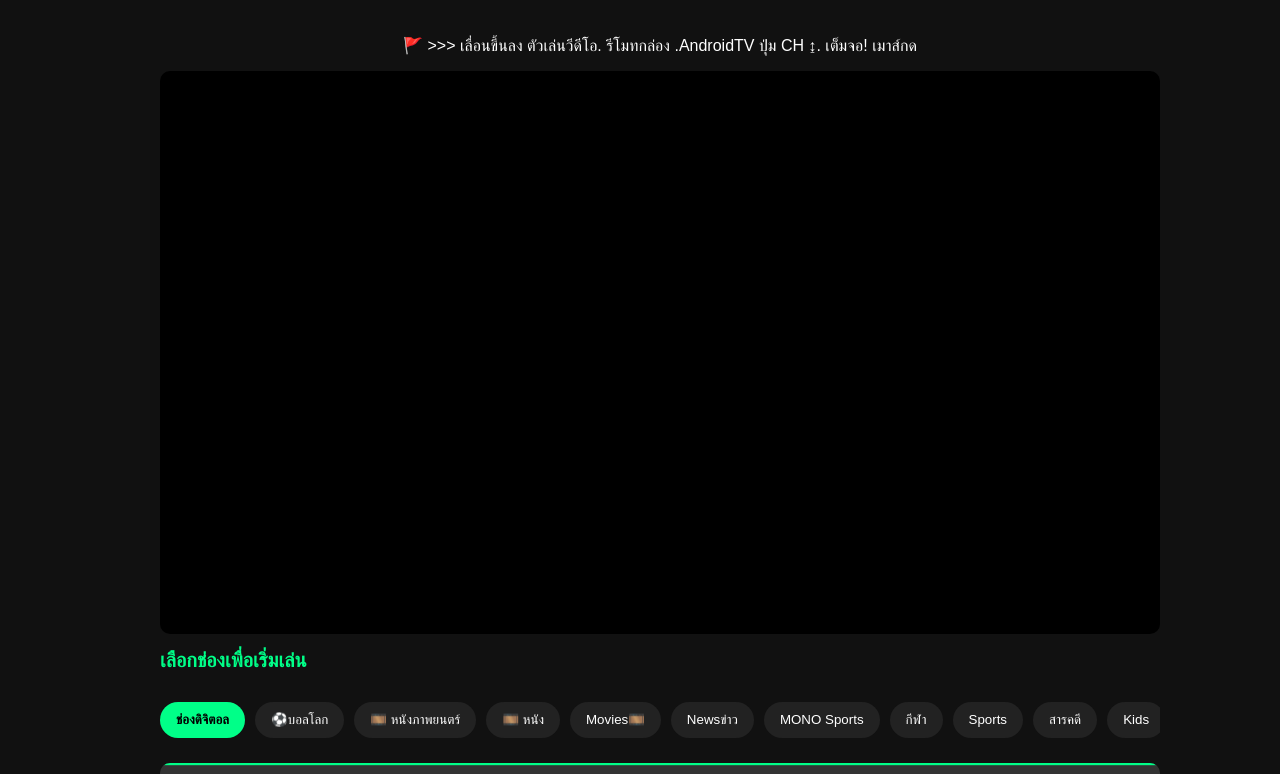
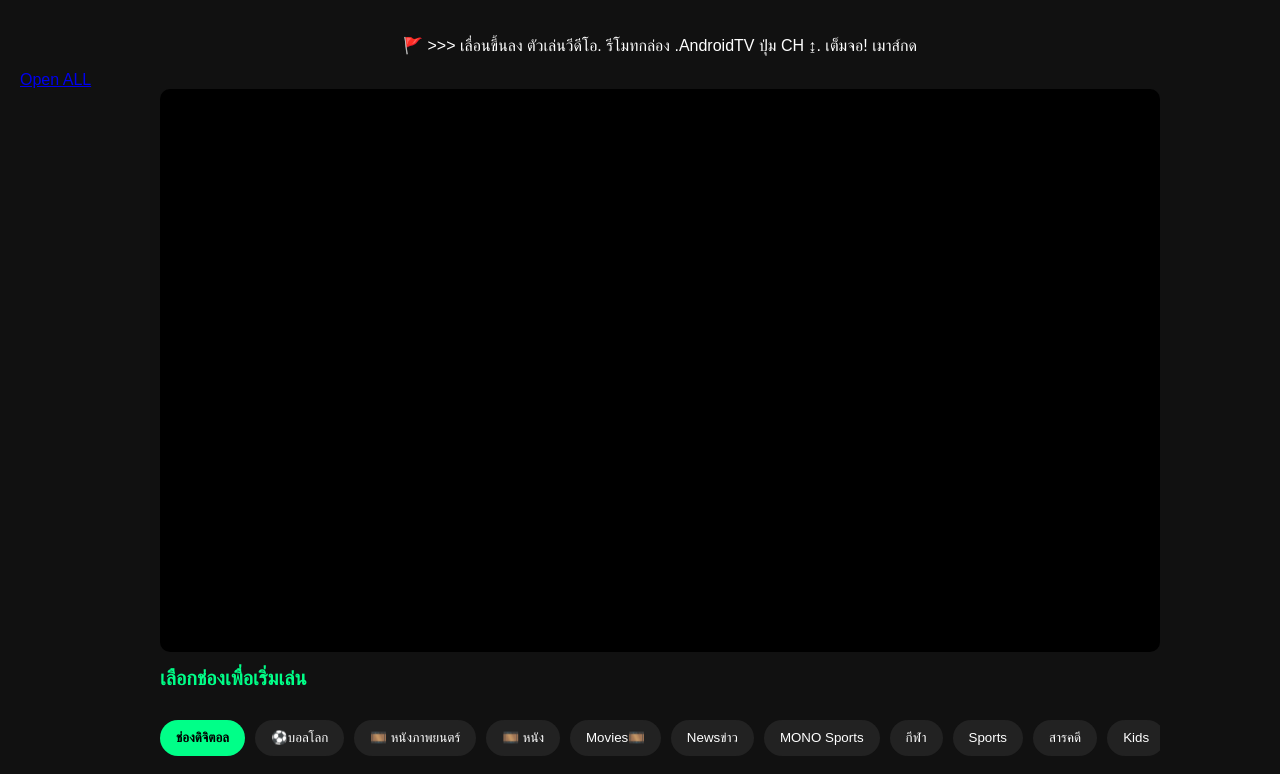
Before and after one commit to iManPost/Testnew2, a plain HTML site: page folder3/index.html in a window 1280 px wide. Shown: the top 774 px of the page. Drawn offline with nearby package versions, Linux system fonts and the light colour scheme; a script that the page names is missing.

Commit message:
Update index.html

```diff
--- a/folder3/index.html
+++ b/folder3/index.html
@@ -249,7 +249,7 @@ video{
 </head>
 <p style="text-align: center;">🚩 >>> เลื่อนขึ้นลง ตัวเล่นวีดีโอ. รีโมทกล่อง .AndroidTV ปุ่ม CH ↨. เต็มจอ! เมาส์กด </p>
 <body>
-
+<a href="go:A">Open ALL</a>
 <div class="container">
 
 <div class="player-wrapper">
```
